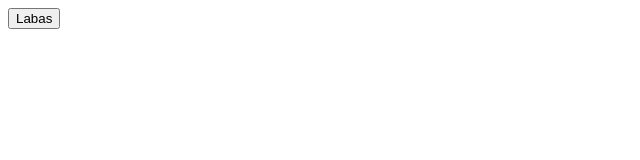
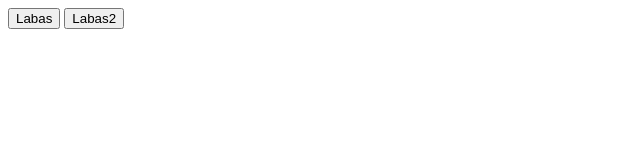
Before and after one commit to dobriux/projektas, a plain HTML site: page index.html in a window 1280 px wide. Shown: the whole page, without its empty margins (0-640 px from the left). Drawn offline with Linux system fonts and the light colour scheme.

Commit message:
Pridejau antra mygtuka

```diff
--- a/index.html
+++ b/index.html
@@ -1,3 +1,4 @@
 <html>
     <button>Labas</button>
+    <button>Labas2</button>
 </html>
```
